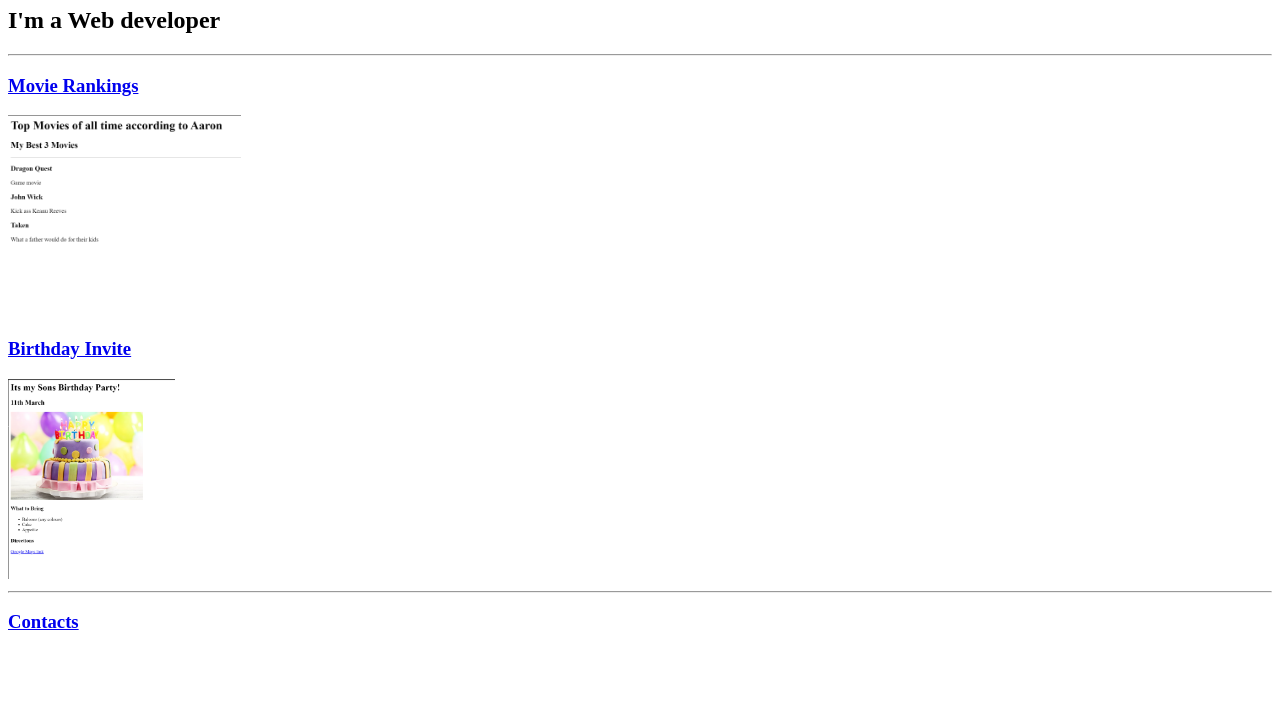
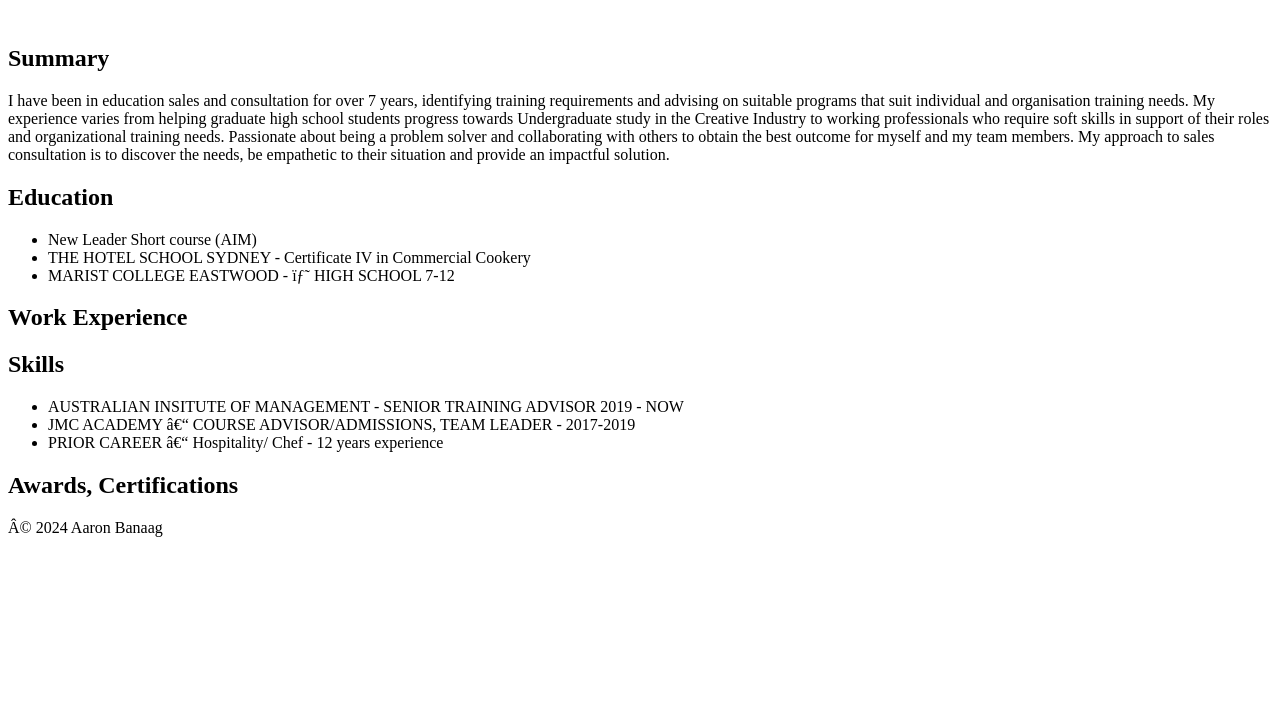
Before and after one commit to AaronBan/html-portfolio, a plain HTML site: page index.html in a window 1280 px wide. Shown: the part 73-800 px from the top of the page. Drawn offline with Linux system fonts and the light colour scheme.

Commit message:
Add files via upload

```diff
--- a/index.html
+++ b/index.html
@@ -1,32 +1,45 @@
-<!-- TODO 1: Create the HTML Boilerplate -->
- <!DOCTYPE html>
- <html lang="En">
-    <header>
-        <meta charset="UTF-8">
-        <title></title>
-     </header>
-     <body>
-        <h1> Aaron Banaag's Portfolio</h1>
-        <h2> I'm a Web developer</h2>
-        <hr>
-         <h3><a href="./public/movie-ranking.html">Movie Rankings</a></h3>
-         <img src="./assets/images/movies list.png" height="200" alt="movie ranking project preview">
-         <h3><a href="./public/birthday-invite.html">Birthday Invite</a></h3>
-         <img src="./assets/images/Birthday invite.png" height="200" alt="Birthday Invite project Preview">
-         <hr>
-         <h3><a href="./public/contact.html">Contacts</a></h3>
-     </body>
+<!DOCTYPE html>
+<html lang="en">
+
+    <head>
+        <meta charset="UTC-8">
+        <title>My Resume</title>
+        <h1> Aaron Banaag Resume</h1>
+        <img src="">
+    </head>
+    <body>
+        <h2>Summary</h2>
+            <p>
+                I have been in education sales and consultation for over 7 years, identifying training requirements and advising on suitable programs that suit individual and organisation training needs.
+
+My experience varies from helping graduate high school students progress towards Undergraduate study in the Creative Industry to working professionals who require soft skills in support of their roles and organizational training needs.
+
+Passionate about being a problem solver and collaborating with others to obtain the best outcome for myself and my team members. My approach to sales consultation is to discover the needs, be empathetic to their situation and provide an impactful solution.
+
+            </p>
+        <h2>Education</h2>
+            <ul>
+                <li>New Leader Short course (AIM)</li>
+                <li>THE HOTEL SCHOOL SYDNEY - Certificate IV in Commercial Cookery </li>
+                <li>MARIST COLLEGE EASTWOOD - 	HIGH SCHOOL 7-12  </li>
+            </ul>
+        <h2>Work Experience</h2>
+            <ul>
+
+            </ul>
+        <h2>Skills</h2>
+            <ul>
+                <li>	AUSTRALIAN INSITUTE OF MANAGEMENT - SENIOR TRAINING ADVISOR 2019 - NOW</li>
+                <li>JMC ACADEMY – COURSE ADVISOR/ADMISSIONS, TEAM LEADER - 2017-2019</li>
+                <li>PRIOR CAREER – Hospitality/ Chef - 12 years experience</li>
+            </ul>
+        <h2>Awards, Certifications</h2>
+            <ul>
+
+            </ul>
+
+    <footer>© 2024 Aaron Banaag</footer>
+
+    </body>
+
 </html>
-<!-- TODO 2: Add Your previous projects' HTML into the public folder -->
-
-<!-- TODO 3: Take screenshots of your project previews and add the images to the images folder -->
-
-<!-- TODO 4: Add titles/subtitles etc. -->
-
-<!-- TODO 5: Add a link to the project pages -->
-
-<!-- TODO 6: Add images to show the project previews
-HINT for TODO 6: You can use the height attribute set to 200 to make the image smaller:
-https://developer.mozilla.org/en-US/docs/Web/HTML/Element/img#attr-height -->
-
-<!-- TODO 7: Add the Contact Me and About Me page links -->
```
